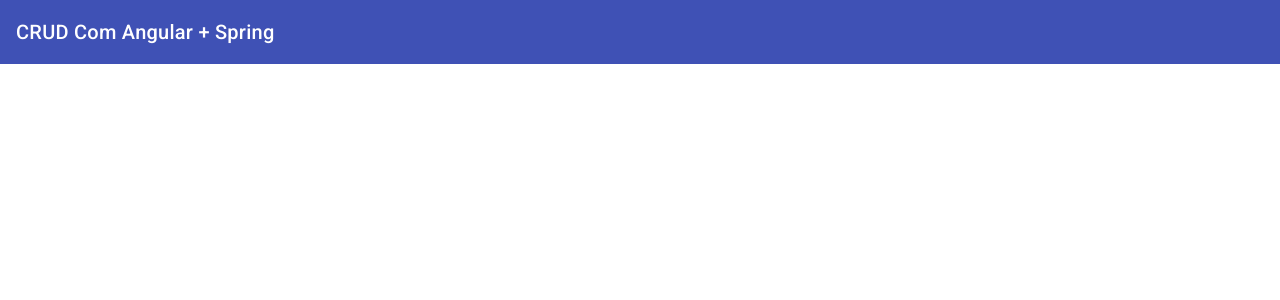
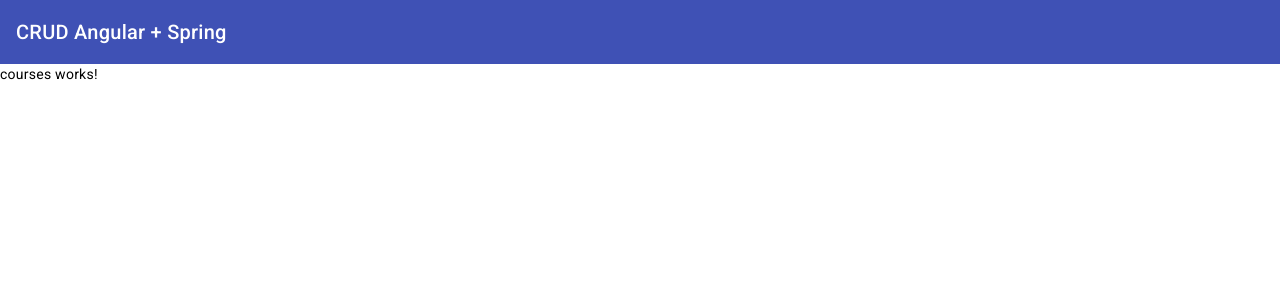
Before and after one commit to MarcosAdaSilva/Crud-Angular-Spring, an Angular app: page /courses in a window 1280 px wide. Before the commit this address led to /. Shown: the top 300 px of the page. Built offline with nearby package versions, Linux system fonts and the light colour scheme.

Commit message:
Criando o modulo e routing

```diff
--- a/src/app/app-routing.module.ts
+++ b/src/app/app-routing.module.ts
@@ -1,10 +1,17 @@
 import { NgModule } from '@angular/core';
 import { RouterModule, Routes } from '@angular/router';
 
-const routes: Routes = [];
+const routes: Routes = [
+  { path: '', pathMatch: 'full', redirectTo: 'courses' },
+  {
+    path: 'courses',
+    loadChildren: () =>
+      import('./courses/courses.module').then((m) => m.CoursesModule),
+  },
+];
 
 @NgModule({
   imports: [RouterModule.forRoot(routes)],
-  exports: [RouterModule]
+  exports: [RouterModule],
 })
-export class AppRoutingModule { }
+export class AppRoutingModule {}
--- a/src/app/app.component.html
+++ b/src/app/app.component.html
@@ -1,3 +1,4 @@
 <mat-toolbar color="primary">
-  <span>CRUD Com Angular + Spring</span>
+  <span>CRUD Angular + Spring</span>
 </mat-toolbar>
+<router-outlet></router-outlet>
--- /dev/null
+++ b/src/app/courses/courses-routing.module.ts
@@ -0,0 +1,12 @@
+import { NgModule } from '@angular/core';
+import { RouterModule, Routes } from '@angular/router';
+
+import { CoursesComponent } from './courses/courses.component';
+
+const routes: Routes = [{ path: '', component: CoursesComponent }];
+
+@NgModule({
+  imports: [RouterModule.forChild(routes)],
+  exports: [RouterModule],
+})
+export class CoursesRoutingModule {}
--- /dev/null
+++ b/src/app/courses/courses/courses.component.html
@@ -0,0 +1 @@
+<p>courses works!</p>
```
Also changed, not shown: src/app/courses/courses.module.ts (added, +17 -0 lines), src/app/courses/courses/courses.component.ts (added, +10 -0 lines), src/app/courses/courses/courses.component.scss (added), 1 other file (tests, documents, lock files or other folders).
